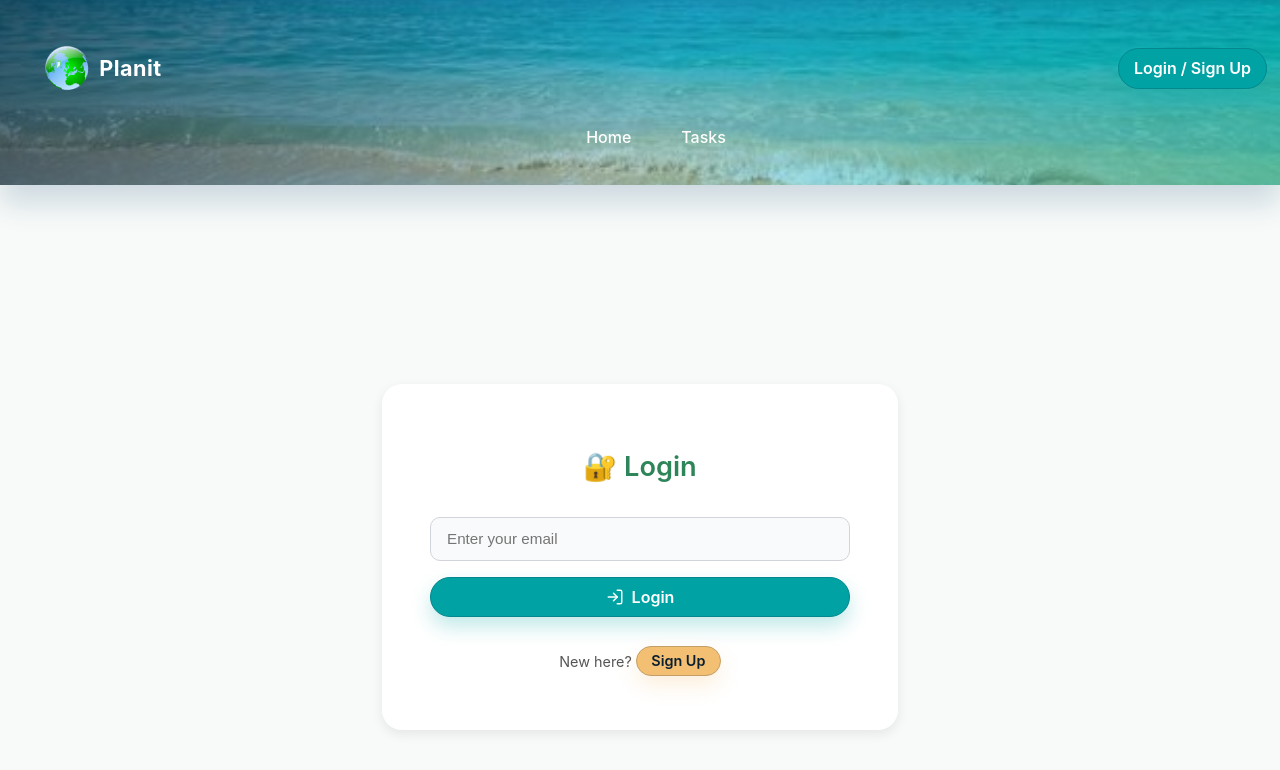
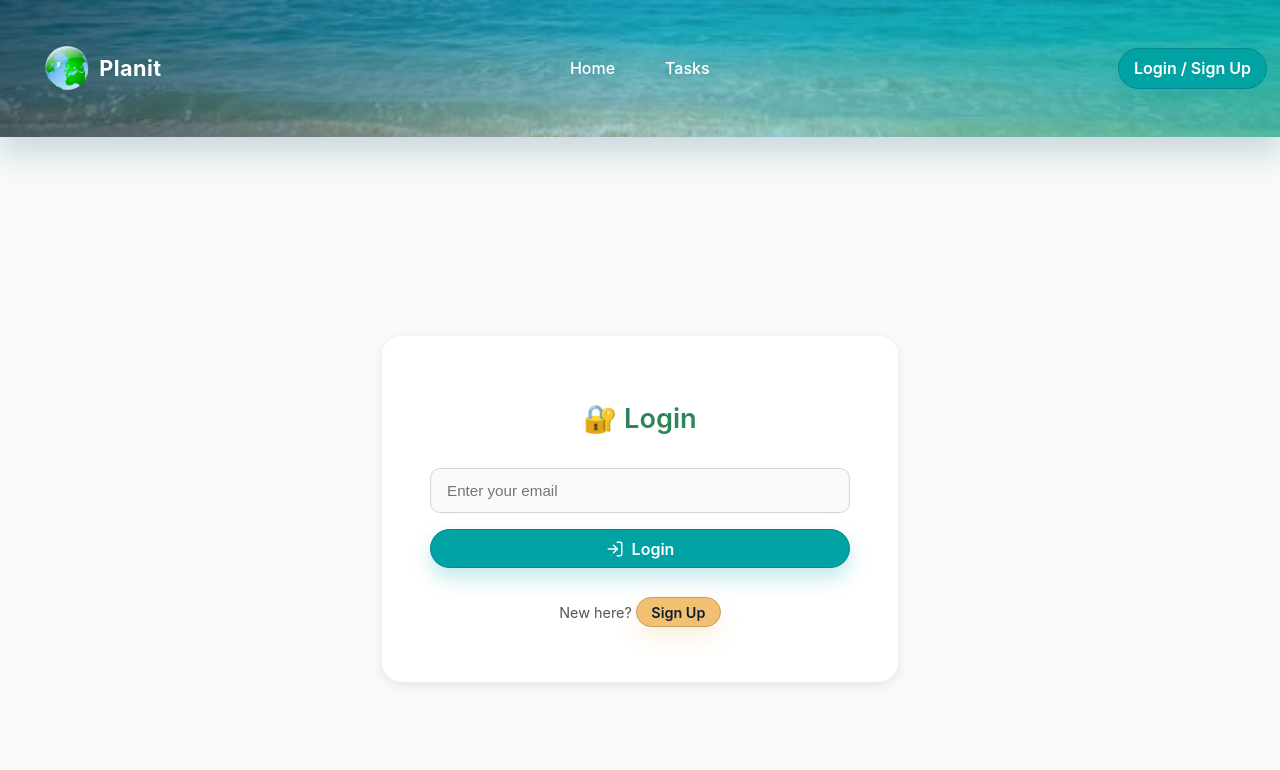
Before and after one commit to DariaRosen/Planit-Todo-App, a React (Vite) app in the folder frontend/: page /user in a window 1280 px wide. Shown: the top 770 px of the page. Built offline with nearby package versions, Linux system fonts and the light colour scheme; no server answers.

Commit message:
Fix header layout - logo left, nav center, user right on large screens; two rows on small screens

```diff
--- a/frontend/src/assets/css/components/_header.scss
+++ b/frontend/src/assets/css/components/_header.scss
@@ -37,6 +37,17 @@
     padding-bottom: 0.8rem;
     gap: 0.8rem;
 
+    // Large screens - everything in one line: logo left, nav center, user right
+    @media (min-width: 901px) {
+      flex-direction: row;
+      align-items: center;
+      display: grid;
+      grid-template-columns: auto 1fr auto;
+      gap: 2rem;
+      padding-top: 1rem;
+      padding-bottom: 1rem;
+    }
+
     // Tablet
     @media (min-width: 769px) and (max-width: 1024px) {
       max-width: 1700px;
@@ -70,9 +81,18 @@
       justify-content: space-between;
       align-items: center;
       width: 100%;
+
+      // On large screens, only show logo (user section shown separately)
+      @media (min-width: 901px) {
+        width: auto;
+        justify-content: flex-start;
+      }
     }
 
     .logo {
+      display: flex;
+      align-items: center;
+
       @media (max-width: 768px) {
         font-size: 1.2rem;
 
@@ -96,11 +116,34 @@
       display: flex;
       justify-content: center;
       width: 100%;
+
+      // On large screens, centered in the middle column
+      @media (min-width: 901px) {
+        width: auto;
+        justify-self: center;
+      }
     }
 
     .user-section {
       display: flex;
       align-items: center;
+    }
+
+    .user-section-mobile {
+      // Hide on large screens
+      @media (min-width: 901px) {
+        display: none;
+      }
+    }
+
+    .user-section-desktop {
+      // Hide on small screens
+      display: none;
+
+      @media (min-width: 901px) {
+        display: flex;
+        justify-self: end;
+      }
     }
   }
 
--- a/frontend/src/components/Header.jsx
+++ b/frontend/src/components/Header.jsx
@@ -11,10 +11,11 @@ export function Header({ user, onLogout }) {
     return (
         <header className="app-header">
             <div className="header-container">
+                {/* Top row: Logo on left, User on right (on small screens) */}
                 <div className="header-top">
                     <h1 className="logo"><img src="/256px-Planet.svg.png" alt="Planit" /> Planit</h1>
 
-                    <div className="user-section">
+                    <div className="user-section user-section-mobile">
                         {user ? (
                             <div className="user-info">
                                 <img
@@ -35,6 +36,7 @@ export function Header({ user, onLogout }) {
                     </div>
                 </div>
 
+                {/* Navigation links - below on small screens, center on large screens */}
                 <nav className={`nav-links ${menuOpen ? "open" : ""}`}>
                     <NavLink to="/" className="nav-item">
                         Home
@@ -49,6 +51,27 @@ export function Header({ user, onLogout }) {
                         </NavLink>
                     )}
                 </nav>
+
+                {/* User section for large screens - right side */}
+                <div className="user-section user-section-desktop">
+                    {user ? (
+                        <div className="user-info">
+                            <img
+                                src={getAvatar(user.name, user.avatar_url)}
+                                alt={user.name}
+                                className="avatar"
+                            />
+                            <span className="greeting">Hello, {user.name}</span>
+                            <button className="logout-btn" onClick={onLogout}>
+                                Logout
+                            </button>
+                        </div>
+                    ) : (
+                        <NavLink to="/user" className="login-btn">
+                            Login / Sign Up
+                        </NavLink>
+                    )}
+                </div>
             </div>
         </header>
     );
```
